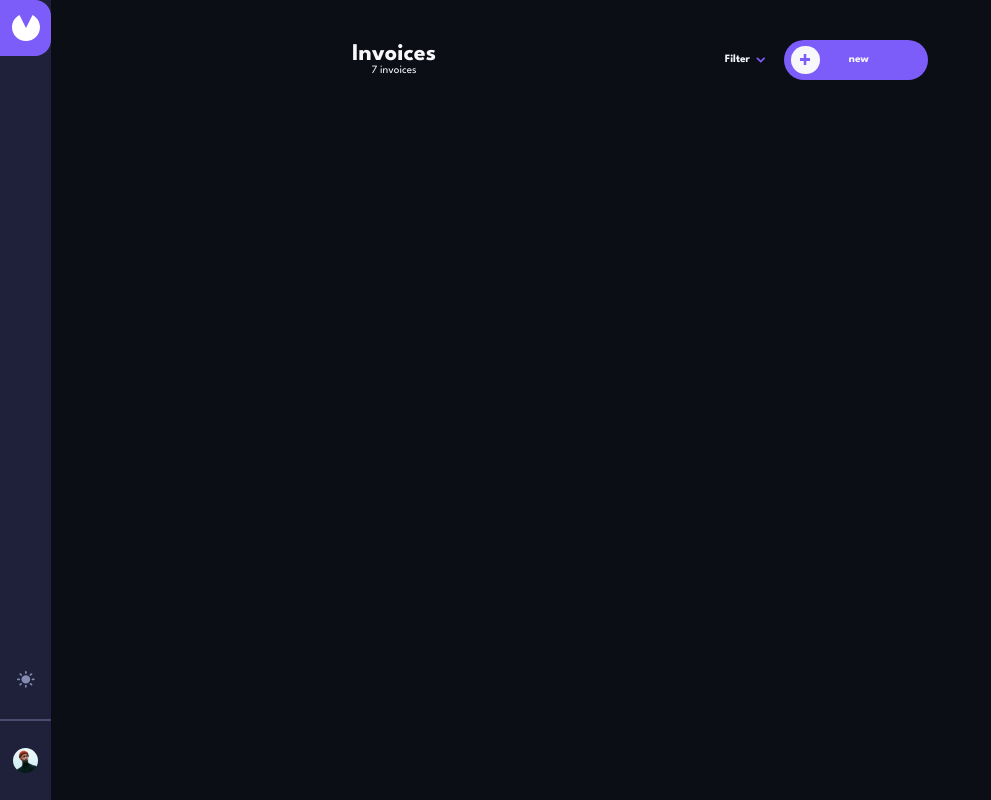
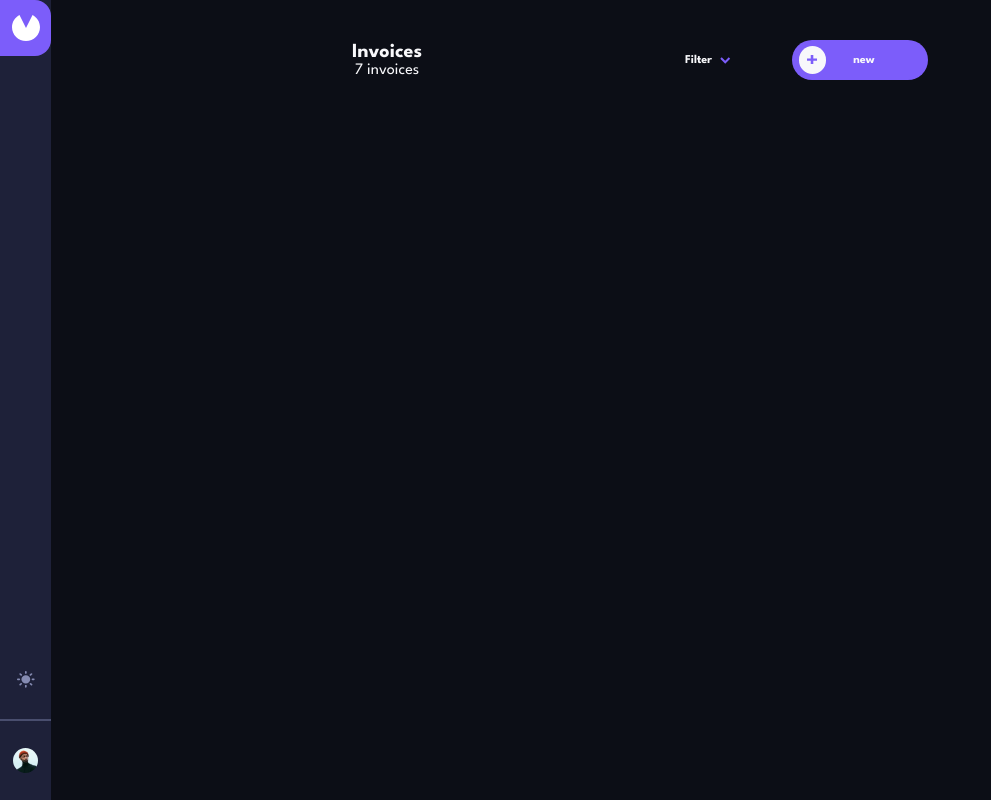
Before and after one commit to VincentDevi/new-cogip, a React (Vite) app: page / in a window 1280 px wide. Shown: the whole page, without its empty margins (0-991 px from the left). Built offline with nearby package versions, Linux system fonts and the light colour scheme; no server answers.

Commit message:
invoices options style refactored with style component

```diff
--- a/src/component/AllInvoices/AllInvoices.jsx
+++ b/src/component/AllInvoices/AllInvoices.jsx
@@ -1,27 +1,16 @@
 import React from "react";
-import { createUseStyles } from "react-jss";
 import { CardCollection } from "../CardCollection/CardCollection";
 import { InvoicesOption } from "./InvoicesOption/InvoicesOption";
-import { NoInvoice } from "./NoInvoice/NoInvoice";
 import styled from "styled-components";
-
-const Div = styled.div`
-    width:100vw;
-    height: auto;
-    display:flex;
-    flex-direction: column;
-    justify-content: center;
-    align-items: center;
-`;
+import { AllInvoicesStyle } from "./AllInvoices.style";
 
 
 export const AllInvoices = () =>{
 
     return (
-        <Div>
+        <AllInvoicesStyle>
             <InvoicesOption/>
-            {/* <NoInvoice/> */}
             <CardCollection/>
-        </Div>
+        </AllInvoicesStyle>
     );
 }
--- /dev/null
+++ b/src/component/AllInvoices/AllInvoices.style.js
@@ -0,0 +1,10 @@
+import styled from "styled-components";
+
+export const AllInvoicesStyle = styled.div`
+    width:100vw;
+    height: auto;
+    display:flex;
+    flex-direction: column;
+    justify-content: center;
+    align-items: center;
+`
--- a/src/component/AllInvoices/InvoicesOption/Filter/Filter.jsx
+++ b/src/component/AllInvoices/InvoicesOption/Filter/Filter.jsx
@@ -1,49 +1,14 @@
 import React from "react";
-import { createUseStyles } from "react-jss";
+import { FilterStyle } from "./Filter.style";
 
-const useStyle = createUseStyles({
-    section:{
-        width:'10O%',
-        display:'flex',
-        gap:'.5rem',
-    },
-    text:{
-        fontSize:'.7rem',
-        cursor:'pointer',
-        width:'50%',
-    },
-    container:{
-        width:'50%',
-        cursor:'pointer',
-        display:'flex',
-        justifyContent:'center',
-        alignItems:'center'
-    },
-    image:{
-        maxWidth:'10px',
-        width:'100%',
-        height:'auto',
-    },
-    '@media (min-width:640px)':{
-        section:{
-        },
-        text:{
-            fontWeight:'700',
-        },
-        image:{
-            width:'10px',
-        },
-    }
 
-})
 export const Filter = () =>{
-    const style= useStyle();
     return (
-        <div className={style.section}>
-            <p className={style.text}>Filter</p>
-            <div className={style.container}>
-                <img className={style.image} src="public/icon-arrow-down.svg" alt="more" />
+        <FilterStyle>
+            <h3>Filter</h3>
+            <div>
+                <img src="public/icon-arrow-down.svg" alt="more" />
             </div>
-        </div>
+        </FilterStyle>
     );
 }
--- /dev/null
+++ b/src/component/AllInvoices/InvoicesOption/Filter/Filter.style.js
@@ -0,0 +1,24 @@
+import styled from "styled-components";
+
+export const FilterStyle = styled.div`
+    width:50%;
+    display:flex;
+    align-items: center;
+    justify-content:center;
+    gap:.5rem;
+    h3{
+        cursor: pointer;
+    }
+    div{
+        width:auto;
+        cursor:pointer;
+        display:flex;
+        justify-content:center;
+        align-items:center;
+        image {
+            max-width:10px;
+            width:100%;
+            height:auto;
+        }
+    }
+`
--- a/src/component/AllInvoices/InvoicesOption/InvoicesCount/InvoiceCount.jsx
+++ b/src/component/AllInvoices/InvoicesOption/InvoicesCount/InvoiceCount.jsx
@@ -1,33 +1,14 @@
 import React from "react";
-import { createUseStyles } from "react-jss";
+import {InvoicesCountStyle} from "./InvoicesCount.style.js";
 
-const useStyle= createUseStyles({
-    section:{
-        display:'flex',
-        flexDirection:'column',
-        justifyContent:'flex-start',
-        alignItems:'center',
-    },
-    text:{
-        fontSize:'0.7rem',
-    },
-    title:{
-        fontWeight:'900',
-    },
-    '@media (min-width:640px)':{
-        text:{
-        },
-        title:{
-            fontSize:'1.5rem',
-        }
-    }
-});
+
 export const InvoicesCount = () =>{
-    const style =useStyle();
     return (
-        <div className={style.section}>
-            <h2 className={style.title}>Invoices</h2>
-            <p className={style.text}>7 invoices</p>
+     <InvoicesCountStyle>
+        <div>
+            <h2>Invoices</h2>
+            <p>7 invoices</p>
         </div>
+     </InvoicesCountStyle>
     );
 }
--- /dev/null
+++ b/src/component/AllInvoices/InvoicesOption/InvoicesCount/InvoicesCount.style.js
@@ -0,0 +1,15 @@
+import styled from "styled-components";
+
+export const InvoicesCountStyle = styled.div`
+    width: 50%;
+    display: flex;
+    justify-content: flex-start;
+    align-items: center;
+
+    div{
+        display:flex;
+        flex-direction:column;
+        justify-content:flex-start;
+        align-items:center;
+    }
+`
--- a/src/component/AllInvoices/InvoicesOption/InvoicesOption.jsx
+++ b/src/component/AllInvoices/InvoicesOption/InvoicesOption.jsx
@@ -3,44 +3,18 @@ import { Filter } from "./Filter/Filter";
 import { InvoicesCount } from "./InvoicesCount/InvoiceCount";
 import { NewButton } from "./NewButton/NewButton";
 import styled from "styled-components";
+import { InvoicesOptionStyle } from "./InvoicesOption.style";
 
 
-const Div = styled.div`
-    width:80vw;
-    height: 15vh;
-    display: flex;
-    align-items: center;
-    @media (min-width: 640px){
-        width: 90vw;
-    }
-    @media (min-width: 1024px){
-        width: 45vw;
-    }
-`;
-const Invoice = styled.div`
-    width: 50%;
-    display: flex;
-    justify-content: flex-start;
-    align-items: center;
-`;
-const Buttons = styled.div`
-    width: 50%;
-    display: flex;
-    justify-content: flex-end;
-    align-items: center;
-    gap: 1rem;
-`;
 
 export const InvoicesOption = () =>{
     return (
-        <Div >
-            <Invoice>
-                <InvoicesCount/>
-            </Invoice>
-            <Buttons>
+        <InvoicesOptionStyle >
+            <InvoicesCount/>
+            <section>
                 <Filter/>
                 <NewButton/>
-            </Buttons>
-        </Div>
+            </section>
+        </InvoicesOptionStyle>
     );
 }
--- /dev/null
+++ b/src/component/AllInvoices/InvoicesOption/InvoicesOption.style.js
@@ -0,0 +1,21 @@
+import styled from "styled-components";
+
+export const InvoicesOptionStyle = styled.div`
+    width:80vw;
+    height: 15vh;
+    display: flex;
+    align-items: center;
+    @media (min-width: 640px){
+        width: 90vw;
+    }
+    @media (min-width: 1024px){
+        width: 45vw;
+    }
+    section{
+        width: 50%;
+        display: flex;
+        justify-content: flex-end;
+        align-items: center;
+        gap: 1rem;
+    }
+`
--- a/src/component/AllInvoices/InvoicesOption/NewButton/NewButton.jsx
+++ b/src/component/AllInvoices/InvoicesOption/NewButton/NewButton.jsx
@@ -1,72 +1,16 @@
 import React from "react";
-import { createUseStyles } from "react-jss";
+import { NewButtonStyle } from "./NewButton.style";
 
-const useStyle = createUseStyles({
-    button:{
-        width:'50%',
-        height:'30px',
-        backgroundColor:'#7C5DFA',
-        display:'flex',
-        alignItems:'center',
-        justifyContent:'center',
-        borderRadius:'5rem',
-        cursor:'pointer',
-    },
-    section:{
-        height:'100%',
-        width:'40%',
-        display:'flex',
-        alignItems:'center',
-    },
-    container:{
-        backgroundColor:'#F8F8FB',
-        borderRadius: '5rem',
-        width:'80%',
-        maxHeight:'80%',
-        aspectRatio:'1/1',
-        display:'flex',
-        alignItems:'center',
-        justifyContent:'center',
-    },
-    image:{
-        width:'55%',
-        aspectRatio:'1/1',
-    },
-    text:{
-        width:'50%',
-        fontSize:'.7rem',
-        color:'#F8F8FB',
-    },
-    '@media (min-width: 640px)':{
-        button:{
-            height:'40px',
-            maxWidth:'150px',
-        },
-        container:{
-            width:'50%',
-            maxHeight:'80%',
-            aspectRatio:'1/1'
-        },
-        image:{
-            width:'40%',
-            aspectRatio:'1/1',
-        },
-        text:{
-            fontWeight:'700',
-        }
-    }
-});
 
 export const NewButton = () =>{
-    const style = useStyle();
     return (
-        <div className={style.button}>
-            <div className={style.section}>
-                <div className={style.container}>
-                    <img className={style.image} src="public/icon-plus.svg" alt="+" />
+        <NewButtonStyle>
+            <article>
+                <div>
+                    <img src="public/icon-plus.svg" alt="+" />
                 </div>
-            </div>
-            <p className={style.text}>new</p>
-        </div>
+            </article>
+            <h3>new</h3>
+        </NewButtonStyle>
     );
 }
--- /dev/null
+++ b/src/component/AllInvoices/InvoicesOption/NewButton/NewButton.style.js
@@ -0,0 +1,48 @@
+import styled from "styled-components";
+
+export const NewButtonStyle = styled.div`
+    width:50%;
+    height:30px;
+    max-width:150px;
+    background-color:#7C5DFA;
+    display:flex;
+    align-items:center;
+    justify-content:center;
+    border-radius:5rem;
+    cursor:pointer;
+
+    article{
+        height:100%;
+        width:40%;
+        display:flex;
+        align-items:center;
+        div{
+            background-color:#F8F8FB;
+            border-radius: 5rem;
+            width:80%;
+            max-height:80%;
+            aspect-ratio:1/1;
+            display:flex;
+            align-items:center;
+            justify-content:center;
+            img{
+                width:55%;
+            }
+        }
+    }
+    @media (min-width:640px){
+        height:40px;
+        article{
+            div{
+                width:50%;
+                max-height:80%;
+                img{
+                    width:40%
+                }
+            }
+        }
+    }
+    h3{
+        width:50%;
+    }
+`
--- a/src/pages/InvoicePage.jsx
+++ b/src/pages/InvoicePage.jsx
@@ -1,7 +1,6 @@
 import React from "react";
 import { AllInvoices } from "../component/AllInvoices/AllInvoices";
 import { Header } from "../component/Header/Header";
-import {useSelector} from 'react-redux';
 import styled from "styled-components";
 
 const Div = styled.div`
@@ -10,11 +9,10 @@ const Div = styled.div`
     @media (min-width: 1024px){
         flex-direction:row;
     }
-` ;
+`
 
 
 export const InvoicePage = () =>{
-    const mode = useSelector((state)=> state.darkMode.value);
     return (
         <Div>
             <Header/>
```
